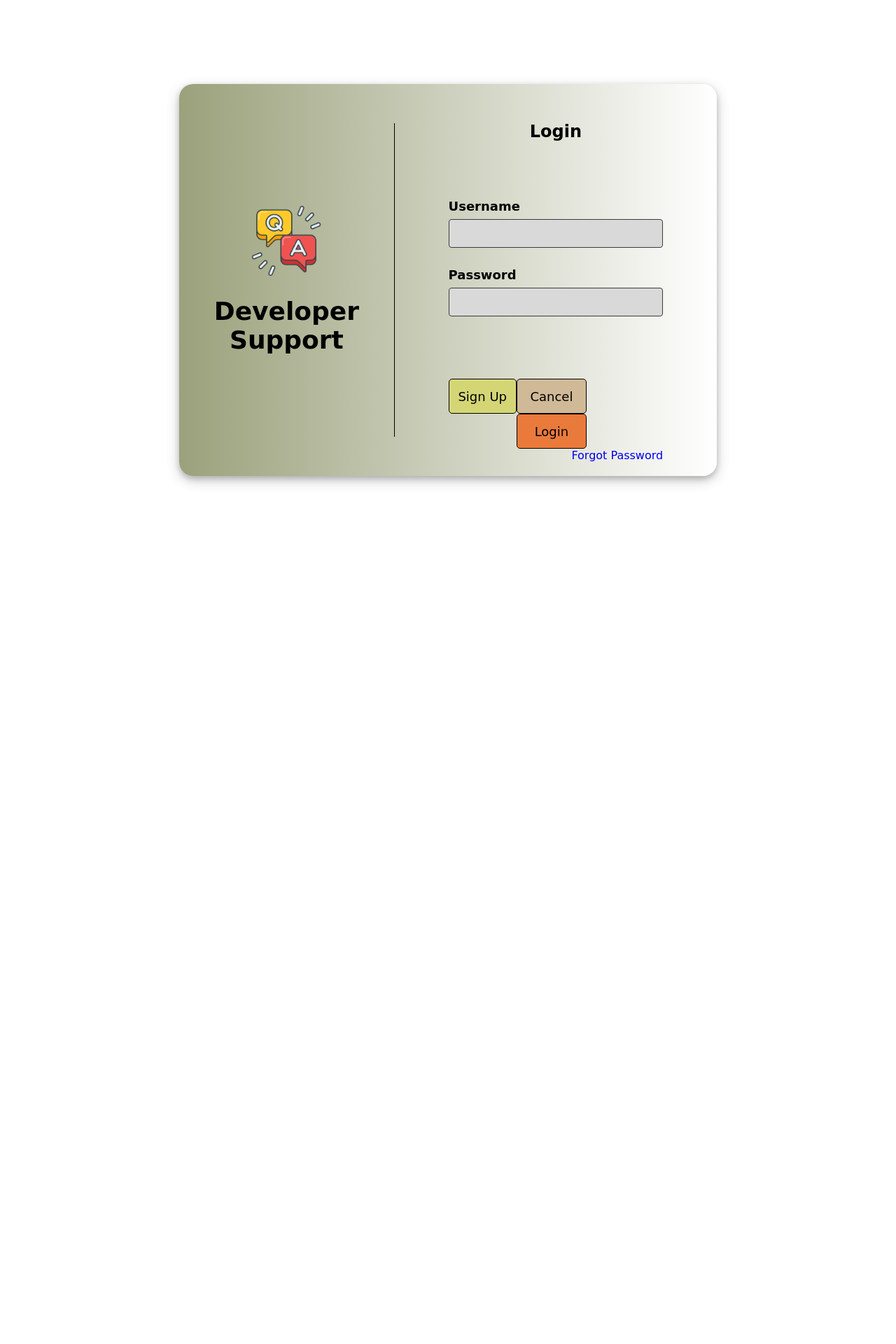
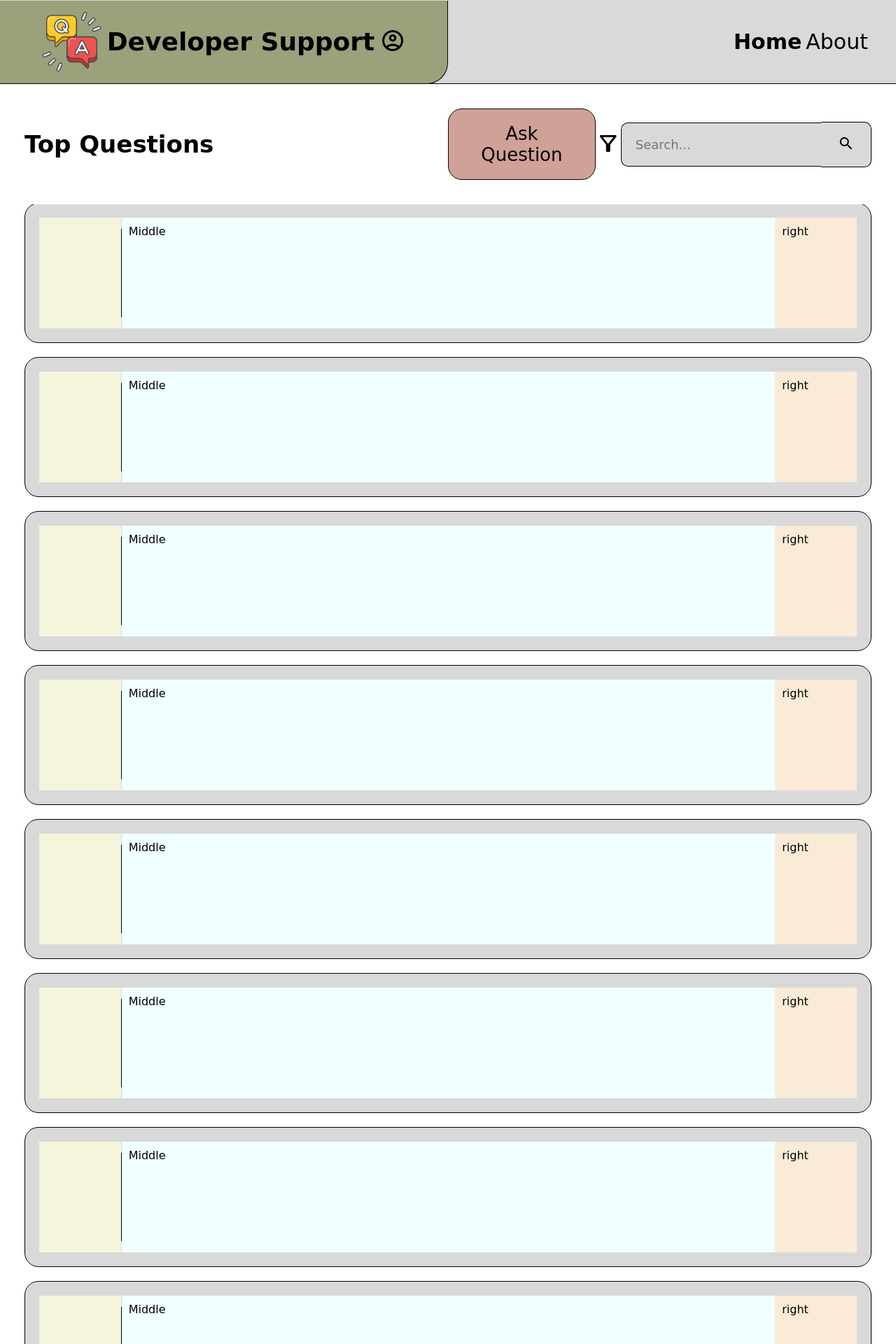
Before and after one commit to ThaveeshaDheerasekera/server-side-cw, a CodeIgniter app: page /2019483/ in a window 1280 px wide. Shown: the top 1920 px of the page at 70% size. Before the commit the page ends 692 px from the top, so only its background shows below. Run offline with CodeIgniter, Linux system fonts and the light colour scheme; style sheets or scripts are compiled from the project's sources; some web fonts are replaced.

Commit message:
Home Page updated; Added configurations for UoW server;

```diff
--- a/application/config/config.php
+++ b/application/config/config.php
@@ -23,7 +23,13 @@ defined('BASEPATH') OR exit('No direct script access allowed');
 | a PHP script and you can easily do that on your own.
 |
 */
-$config['base_url'] = 'http://localhost/2019483/';
+
+// localhost
+// $config['base_url'] = 'http://localhost/2019483/';
+
+// UoW Server
+$config['base_url'] = 'https://w1761369.users.ecs.westminster.ac.uk/2019483/';
+
 
 /*
 |--------------------------------------------------------------------------
--- a/application/config/database.php
+++ b/application/config/database.php
@@ -73,13 +73,38 @@ defined('BASEPATH') OR exit('No direct script access allowed');
 $active_group = 'default';
 $query_builder = TRUE;
 
+// $db['default'] = array(
+// 	'dsn'	=> '',
+// 	'hostname' => 'localhost',
+// 	'port' => '3306',
+// 	'username' => 'root',
+// 	'password' => '',
+// 	'database' => '2019483_cw2',
+// 	'dbdriver' => 'mysqli',
+// 	'dbprefix' => '',
+// 	'pconnect' => FALSE,
+// 	'db_debug' => (ENVIRONMENT !== 'production'),
+// 	'cache_on' => FALSE,
+// 	'cachedir' => '',
+// 	'char_set' => 'utf8',
+// 	'dbcollat' => 'utf8_general_ci',
+// 	'swap_pre' => '',
+// 	'encrypt' => FALSE,
+// 	'compress' => FALSE,
+// 	'stricton' => FALSE,
+// 	'failover' => array(),
+// 	'save_queries' => TRUE
+// );
+
+// UoW database credentials
+
 $db['default'] = array(
 	'dsn'	=> '',
-  	'hostname' => 'localhost',
-  	'port' => '3306',
-	'username' => 'root',
-	'password' => '',
-	'database' => '2019483_cw2',
+	'hostname' => 'phpmyadmin.ecs.westminster.ac.uk',
+	'port' => '3306',
+	'username' => 'w1761369',
+	'password' => 'ChRswpdffTvV',
+	'database' => 'w1761369_0',
 	'dbdriver' => 'mysqli',
 	'dbprefix' => '',
 	'pconnect' => FALSE,
--- a/application/config/routes.php
+++ b/application/config/routes.php
@@ -49,7 +49,7 @@ defined('BASEPATH') OR exit('No direct script access allowed');
 | Examples:	my-controller/index	-> my_controller/index
 |		my-controller/my-method	-> my_controller/my_method
 */
-$route['default_controller'] = 'welcome';
+$route['default_controller'] = 'questions';
 $route['404_override'] = '';
 $route['translate_uri_dashes'] = FALSE;
 $route['profiler'] = "Profiler_controller";
--- /dev/null
+++ b/application/controllers/questions.php
@@ -0,0 +1,25 @@
+<?php
+defined('BASEPATH') OR exit('No direct script access allowed');
+
+class Questions extends CI_Controller {
+
+    public function __construct() {
+        parent::__construct();
+        $this->load->helper('url');
+    }
+
+    /**
+     * Home page
+     * All questions are listed in the home page
+     * This is the default controller
+     * https://w1761369.users.ecs.westminster.ac.uk/2019483/index.php
+     * http://w1761369.users.ecs.westminster.ac.uk/2019483/index.php/questions/home
+     * */
+    public function index() {
+        $this->load->view('home-page');
+    }
+
+    public function about() {
+        $this->load->view('about-page');
+    }
+}
--- a/application/views/home-page.php
+++ b/application/views/home-page.php
@@ -27,7 +27,7 @@
             </span>
         </div>
 
-        <div class="body-container">
+        <div class="body">
             <div class="header">
                 <h2>Top Questions</h2>
                 <span class="content">
@@ -45,7 +45,22 @@
             </div>
 
             <div class="container">
-                <h1>Main Container</h1>
+                <?php for ($x = 0; $x <= 10; $x++) { ?>
+                <div class="question-card">
+                    <div class="rating-section">
+                        <div class="like-btn">
+                        </div>
+                        <div class="dislike-btn"></div>
+                    </div>
+                    <div class="vl"></div>
+                    <div class="main-section">
+                        <p>Middle</p>
+                    </div>
+                    <div class="right-section">
+                        <p>right</p>
+                    </div>
+                </div>
+                <?php } ?>
             </div>
         </div>
     </body>
--- a/public/css/home-page-style.css
+++ b/public/css/home-page-style.css
@@ -1,4 +1,4 @@
-.body-container {
+.body {
   margin-top: 120px;
   display: flex;
   flex-direction: column;
@@ -6,7 +6,7 @@
   align-items: center;
   background-color: #fff;
 }
-.body-container .header {
+.body .header {
   display: flex;
   align-items: center;
   justify-content: space-between;
@@ -16,38 +16,38 @@
   padding: 35px;
   background-color: #fff;
 }
-.body-container .header h2 {
+.body .header h2 {
   font-weight: 600;
   font-size: 34px;
 }
-.body-container .header .content {
+.body .header .content {
   display: flex;
   align-items: center;
   justify-content: space-between;
   width: 50%;
 }
-.body-container .header .content .question-btn {
+.body .header .content .question-btn {
   background-color: #cfa197;
   padding: 20px;
   border: 1.5px solid black;
   border-radius: 20px;
   font-size: 26px;
 }
-.body-container .header .content .filter-btn {
+.body .header .content .filter-btn {
   background-color: transparent;
   border: none;
 }
-.body-container .header .content .filter-btn .filter-alt {
+.body .header .content .filter-btn .filter-alt {
   font-size: 36px;
 }
-.body-container .header .content .search-container {
+.body .header .content .search-container {
   display: flex;
   align-items: center;
   justify-content: space-between;
   background-color: transparent;
   width: 60%;
 }
-.body-container .header .content .search-container input {
+.body .header .content .search-container input {
   float: left;
   width: 80%;
   padding: 20px;
@@ -58,7 +58,7 @@
   font-size: 18px;
   background-color: #d9d9d9;
 }
-.body-container .header .content .search-container .search-btn {
+.body .header .content .search-container .search-btn {
   float: left;
   background-color: #d9d9d9;
   border: 1.5px solid black;
@@ -67,12 +67,44 @@
   padding: 18px;
   width: 20%;
 }
-.body-container .container {
+.body .container {
   margin-top: 150px;
   height: 1500px;
   width: 100%;
   padding: 0 35px;
   background-color: #fff;
 }
+.body .container .question-card {
+  display: flex;
+  align-items: center;
+  padding: 20px;
+  height: 200px;
+  background-color: #d9d9d9;
+  border: 1.5px solid black;
+  border-radius: 20px;
+  margin-top: 20px;
+}
+.body .container .question-card .rating-section {
+  background-color: beige;
+  width: 10%;
+  height: 100%;
+  padding: 10px;
+}
+.body .container .question-card .vl {
+  border-left: 1px solid black;
+  height: 80%;
+}
+.body .container .question-card .main-section {
+  background-color: azure;
+  width: 80%;
+  padding: 10px;
+  height: 100%;
+}
+.body .container .question-card .right-section {
+  background-color: antiquewhite;
+  width: 10%;
+  padding: 10px;
+  height: 100%;
+}
 
 /*# sourceMappingURL=home-page-style.css.map */
--- a/public/scss/home-page-style.scss
+++ b/public/scss/home-page-style.scss
@@ -4,10 +4,11 @@
 	justify-content: space-between;
 }
 
+$gray-color: #d9d9d9;
 $red-color: #cfa197;
 $icon-font-size: 36px;
 
-.body-container {
+.body {
 	margin-top: 120px;
 	display: flex;
 	flex-direction: column;
@@ -85,5 +86,42 @@ $icon-font-size: 36px;
 		width: 100%;
 		padding: 0 35px;
 		background-color: #fff;
+
+		.question-card {
+			display: flex;
+			align-items: center;
+			padding: 20px;
+			height: 200px;
+			background-color: $gray-color;
+			border: 1.5px solid black;
+			border-radius: 20px;
+			margin-top: 20px;
+
+			.rating-section {
+				background-color: beige;
+				width: 10%;
+				height: 100%;
+				padding: 10px;
+			}
+
+			.vl {
+				border-left: 1px solid black;
+				height: 80%;
+			}
+
+			.main-section {
+				background-color: azure;
+				width: 80%;
+				padding: 10px;
+				height: 100%;
+			}
+
+			.right-section {
+				background-color: antiquewhite;
+				width: 10%;
+				padding: 10px;
+				height: 100%;
+			}
+		}
 	}
 }
```
Also changed, not shown: application/controllers/api/User.php (deleted, +0 -31 lines), application/controllers/api/questions.php (added, +52 -0 lines), application/controllers/api/users.php (added, +29 -0 lines), application/controllers/users.php (added, +26 -0 lines), application/models/api_model.php (added, +19 -0 lines), public/sql/w1761369_0.sql (added, +204 -0 lines), 2 other files.
